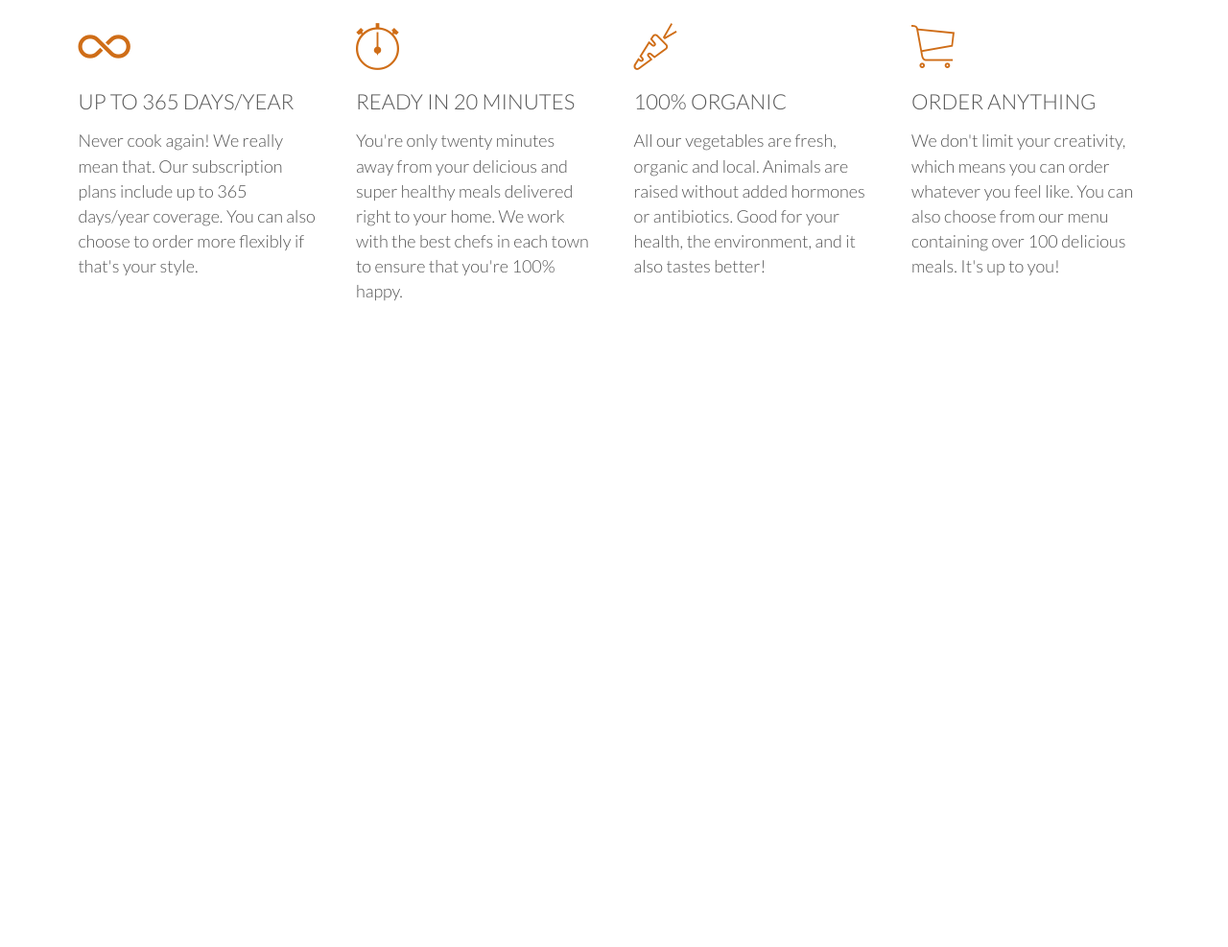
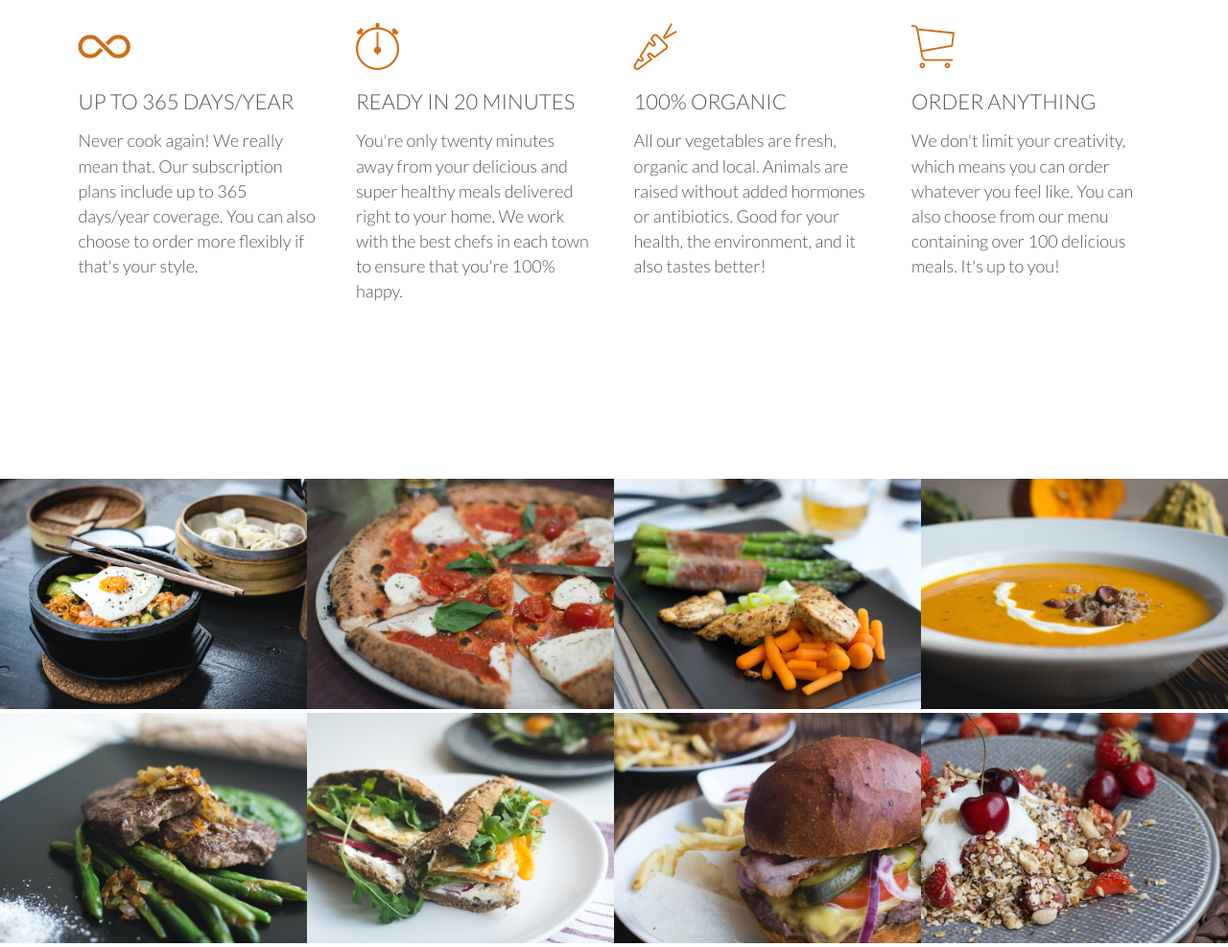
Before and after one commit to Livia-Santos/omnifood, a plain HTML site: page index.html in a window 1280 px wide. Shown: the part 1050-2037 px from the top of the page at 96% size. Before the commit the page ends 1469 px from the top, so only its background shows below. Drawn offline with Linux system fonts and the light colour scheme; files whose address does not match are found by name.

Commit message:
add meal section

```diff
--- a/index.html
+++ b/index.html
@@ -82,5 +82,51 @@
       </div>
 
     </section>
+
+    <section class="section-meals">
+      <ul class="meals-showcase">
+        <li>
+          <figure class="meal-photo">
+            <img src="resources/img/1.jpg" alt="Korean bibimbap with egg and vegetables" />
+          </figure>
+        </li>
+        <li>
+          <figure class="meal-photo">
+            <img src="resources/img/2.jpg" alt="Simple italian pizza with cherry tomatoes" />
+          </figure>
+        </li>
+        <li>
+          <figure class="meal-photo">
+            <img src="resources/img/3.jpg" alt="Chicken breast steak with vegetables" />
+          </figure>
+        </li>
+        <li>
+          <figure class="meal-photo">
+            <img src="resources/img/4.jpg" alt="Autumn pumpkin soup" />
+          </figure>
+        </li>
+        <li>
+          <figure class="meal-photo">
+            <img src="resources/img/5.jpg" alt="Paleo beef steak with vegetables" />
+          </figure>
+        </li>
+        <li>
+          <figure class="meal-photo">
+            <img src="resources/img/6.jpg" alt="Healthy baguette with egg and vegetables" />
+          </figure>
+        </li>
+        <li>
+          <figure class="meal-photo">
+            <img src="resources/img/7.jpg" alt="Burger with cheddar and bacon" />
+          </figure>
+        </li>
+        <li>
+          <figure class="meal-photo">
+            <img src="resources/img/8.jpg" alt="Granola with cherries and strawberries" />
+          </figure>
+        </li>
+      </ul>
+    </section>
+
   </body>
 </html>
--- a/resources/css/style.css
+++ b/resources/css/style.css
@@ -196,3 +196,28 @@ header {
 .main-nav li a:active {
   border-bottom: 2px solid #cf6d17;
 }
+
+/* ------------------------------ */
+/*  MEALS
+/* ------------------------------ */
+
+.meals-showcase {
+  list-style: none;
+  width: 100%;
+}
+
+.meals-showcase li {
+  display: block;
+  float: left;
+  width: 25%;
+}
+
+.meal-photo {
+  width: 100%;
+  margin: 0;
+}
+
+.meal-photo img {
+  width: 100%;
+  height: auto;
+}
```
